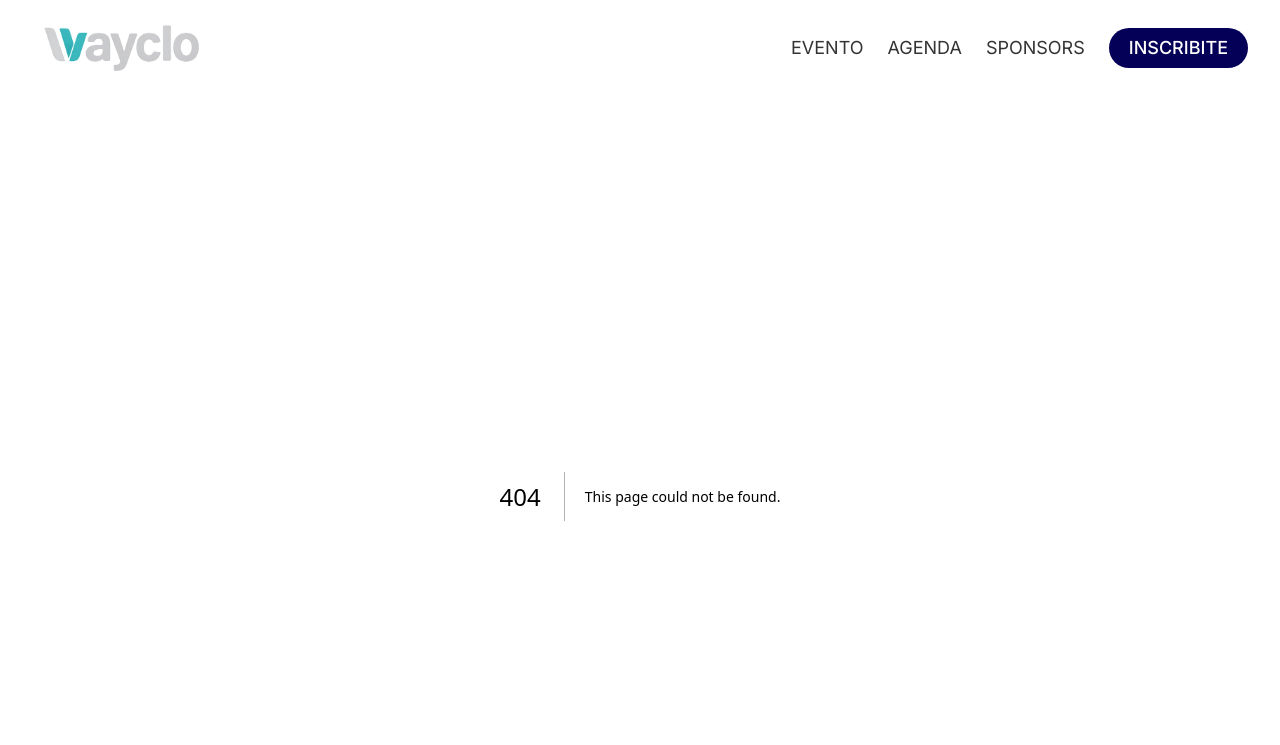
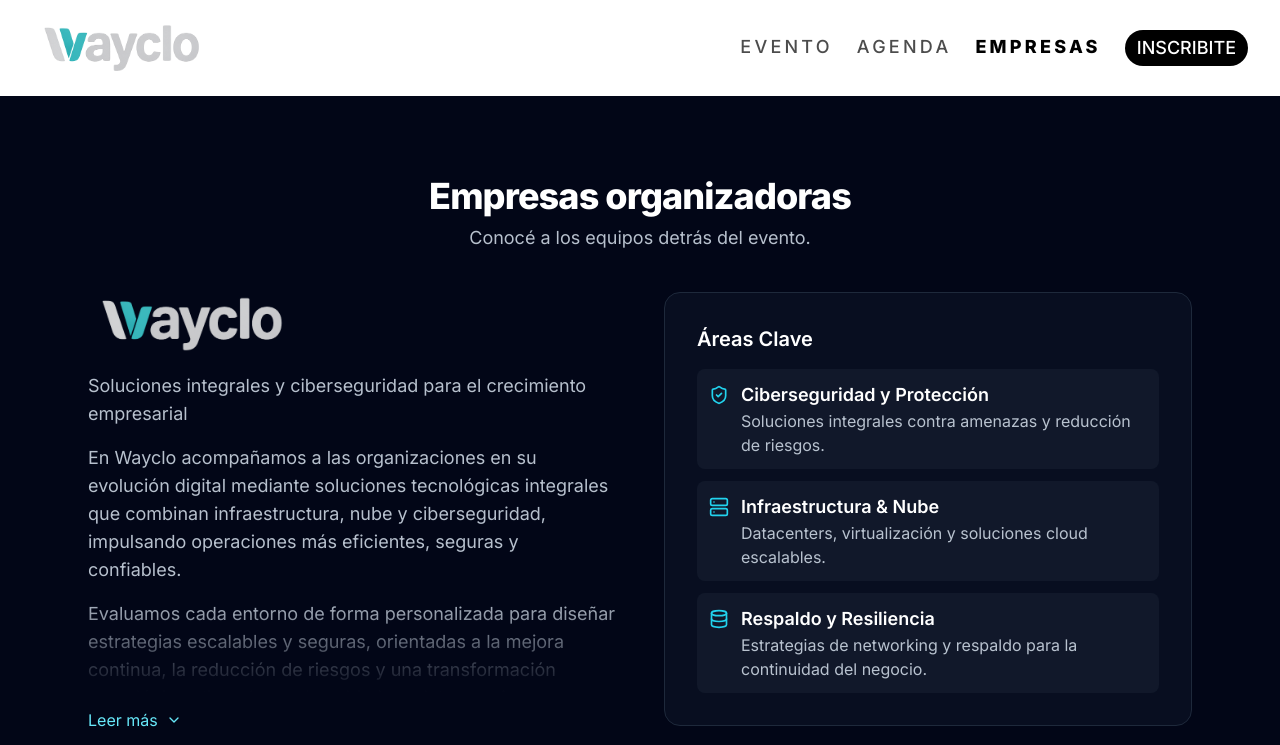
Before and after one commit to salvagariglio/wayclo, a Next.js app: page /empresas in a window 1280 px wide. Before the commit this address had no page. Shown: the top 745 px of the page. Built offline with nearby package versions, Linux system fonts and the light colour scheme.

Commit message:
updates after meeting

```diff
--- a/src/app/page.js
+++ b/src/app/page.js
@@ -12,7 +12,7 @@
         items={[
           { href: "#speakers", label: "Speakers" },
           { href: "#agenda", label: "Agenda" },
-          { href: "#sponsors", label: "Sponsors" },
+          { href: "#empresas", label: "Empresas" },
           { href: "#registro", label: "Inscribite" },
         ]}
       />
@@ -21,9 +21,6 @@
       <section id="empresas" className="scroll-mt-24">
         <Empresas />
       </section>
-      <section id="speakers" className="scroll-mt-24">
-        <Speakers />
-      </section>
       <ExpoFeatures />
       {/* ancla para que el botón de la navbar/hero enfoque el formulario/modal */}
       <div id="registro" className="h-1 w-1 opacity-0 pointer-events-none" />
--- a/src/components/CompaniesSection.jsx
+++ b/src/components/CompaniesSection.jsx
@@ -1,6 +1,6 @@
 "use client";
 
-import { useMemo, useState, useEffect } from "react";
+import { useMemo, useState } from "react";
 import {
   ChevronDown,
   ArrowRight,
@@ -38,25 +38,11 @@
 
 export default function CompaniesSection({ data = [] }) {
   const safeData = Array.isArray(data) ? data : [];
-  const firstId = safeData[0]?.id ?? "";
 
-  const [active, setActive] = useState(firstId);
-
-  useEffect(() => {
-    if (typeof window === "undefined") return;
-    const u = new URL(window.location.href);
-    const empresa = u.searchParams.get("empresa");
-    if (empresa && safeData.some((d) => d.id === empresa)) {
-      setActive(empresa);
-    }
-  }, [safeData]);
-
-  if (safeData.length === 0) {
-    return null;
-  }
+  if (safeData.length === 0) return null;
 
   return (
-    <section id="sponsors" className="bg-slate-950 text-white">
+    <section id="empresas" className="bg-slate-950 text-white">
       <div className="mx-auto max-w-6xl px-6 py-16 md:py-20">
         <h2 className="text-3xl md:text-4xl font-extrabold tracking-tight text-center">
           Empresas organizadoras
@@ -65,29 +51,13 @@
           Conocé a los equipos detrás del evento.
         </p>
 
-        {/* Botones (Tabs responsivos, usando flex-wrap) */}
-        <div className="flex flex-wrap items-center justify-center gap-3 mt-8">
+        {/* Listado estático de panels, uno debajo del otro */}
+        <div className="mt-10 space-y-16 md:space-y-24">
           {safeData.map((c) => (
-            <button
-              key={c.id}
-              onClick={() => setActive(c.id)}
-              className={[
-                "px-4 py-2 rounded-xl border text-sm md:text-base transition",
-                active === c.id
-                  ? "border-cyan-400/40 bg-cyan-500/10 text-white"
-                  : "border-slate-800 bg-slate-900/40 text-slate-300 hover:text-slate-100 hover:border-cyan-400/20",
-              ].join(" ")}
-            >
-              {c.name}
-            </button>
+            <div key={c.id} id={c.id} className="scroll-mt-24">
+              <CompanyPanel {...c} />
+            </div>
           ))}
-        </div>
-
-        {/* Panel activo */}
-        <div className="block mt-10">
-          {safeData.map((c) =>
-            active === c.id ? <CompanyPanel key={c.id} {...c} /> : null
-          )}
         </div>
       </div>
     </section>
@@ -176,9 +146,9 @@
         </div>
       </div>
 
-      {/* DERECHA: Ahora solo tiene espacio, los fondos están en los hijos */}
+      {/* Derecha: tarjetas de áreas y enlaces */}
       <div className="space-y-5">
-        {/* Sección 1: Áreas Clave (con su propio background y borde) */}
+        {/* Sección 1: Áreas Clave */}
         <div className="rounded-2xl border border-slate-800 bg-slate-900/50 p-6 md:p-8">
           <h4 className="text-lg md:text-xl font-semibold text-white mb-4">
             Áreas Clave
@@ -206,7 +176,7 @@
           </ul>
         </div>
 
-        {/* Sección 2: Enlaces (con su propio background y borde) */}
+        {/* Sección 2: Enlaces */}
         {links.length > 0 && (
           <div className="rounded-2xl border border-slate-800 bg-slate-900/50 p-6 md:p-8">
             <h4 className="text-lg md:text-xl font-semibold text-white mb-4">
--- a/src/components/Empresas.jsx
+++ b/src/components/Empresas.jsx
@@ -7,29 +7,10 @@
 
 export default function Empresas() {
   return (
-    <div
-      className="
-        w-full flex flex-col items-center justify-center
-        gap-8 sm:gap-10
-        sm:mt-32
-        mb-24
-      "
-    >
-      {/* Logo principal (Wayclo) */}
-      <div className="flex justify-center">
+    <div className="my-10 flex items-center justify-center gap-10 sm:gap-12">
       <Image
         src={WaycloLogo}
         alt="Wayclo"
-          className="h-20 sm:h-28 md:h-32 w-auto opacity-95"
-          priority
-        />
-      </div>
-
-      {/* Logos secundarios (Lenovo + Intercity) */}
-      <div className="flex items-center justify-center gap-10 sm:gap-12">
-        <Image
-          src={LenovoLogo}
-          alt="Lenovo"
         className="h-12 sm:h-16 md:h-20 w-auto opacity-95"
         priority
       />
@@ -41,6 +22,5 @@
         priority
       />
     </div>
-    </div>
   );
 }
--- a/src/components/Hero.jsx
+++ b/src/components/Hero.jsx
@@ -2,6 +2,7 @@
 import Image from "next/image";
 import ShieldCheck from "../../public/shield-check.png";
 import LaptopShield from "../../public/laptop-shield.png";
+import WaycloLogo from "../../public/logo-wayclo.png";
 
 export default function Hero() {
   return (
@@ -15,6 +16,14 @@
         text-center
       "
     >
+      <div className="mb-6 flex justify-center">
+        <Image
+          src={WaycloLogo}
+          alt="Wayclo"
+          className="h-12 sm:h-16 md:h-20 w-auto opacity-95"
+          priority
+        />
+      </div>
       {/* TITULAR */}
       <h1
         className="
@@ -78,12 +87,12 @@
           absolute
 
           /* ✅ posición y tamaño base (mobile first) */
-          left-4 top-32 w-16
+          left-4 top-48 w-16
 
           /* ✅ overrides por breakpoint */
-          sm:left-5  sm:top-40  sm:w-28
-          md:left-[10px] md:top-48 md:w-40
-          lg:left-[20px] lg:top-60 lg:w-48
+          sm:left-5  sm:top-60  sm:w-28
+          md:left-[10px] md:top-72 md:w-40
+          lg:left-[20px] lg:top-96 lg:w-48
           xl:left-[-80px] xl:w-56
 
           drop-shadow-[0_8px_24px_rgba(0,0,0,0.20)]
@@ -103,13 +112,13 @@
           absolute
 
           /* ✅ posición y tamaño base (mobile first) */
-          right-1 top-[24rem] w-[100px]
+          right-1 top-[28rem] w-[100px]
 
           /* ✅ overrides por breakpoint */
-          sm:right-[30px] sm:top-80   sm:w-[220px]
-          md:right-[20px] md:top-96   md:w-[300px]
-          lg:right-[40px] lg:top-[28rem] lg:w-[350px]
-          xl:right-[-80px] xl:top-96   xl:w-[400px]
+          sm:right-[30px] sm:top-98   sm:w-[220px]
+          md:right-[20px] md:top-[32rem]   md:w-[300px]
+          lg:right-[40px] lg:top-[36rem] lg:w-[350px]
+          xl:right-[-80px] xl:top-90   xl:w-[400px]
 
           drop-shadow-[0_16px_40px_rgba(0,0,0,0.25)]
           select-none pointer-events-none
--- a/src/components/NavBar.jsx
+++ b/src/components/NavBar.jsx
@@ -10,7 +10,7 @@
 const LINKS = [
   { href: "/", label: "EVENTO" },
   { href: "/agenda", label: "AGENDA" },
-  { href: "/sponsors", label: "SPONSORS" },
+  { href: "/empresas", label: "EMPRESAS" },
 ];
 
 export default function NavBar({ dimmed = false }) {
@@ -69,19 +69,20 @@
                 <Link
                   href={l.href}
                   className={[
-                    dimmed
-                      ? "text-white/90 hover:text-white"
-                      : "text-black/80 hover:text-black",
-                    "text-lg transition-opacity relative after:absolute after:left-0 after:-bottom-1 after:h-[2px] after:w-0",
-                    dimmed
-                      ? "after:bg-white/70"
-                      : "after:bg-[var(--brand,#050057)]",
-                    "after:transition-[width] hover:after:w-full",
-                    isActive(l.href) ? "after:w-full opacity-100" : "",
+                    // texto base en mayúsculas y espaciado tipo la captura
+                    "uppercase tracking-[0.18em] text-lg transition leading-none",
+
+                    // color general y hover
+                    " hover:text-black",
+
+                    // cuando está activo, lo hacemos bold
+                    isActive(l.href) ? "font-extrabold text-black" : "font-medium text-black/70",
+
                   ].join(" ")}
                 >
                   {l.label}
                 </Link>
+
               </li>
             ))}
           </ul>
@@ -90,10 +91,10 @@
           <Button
             onClick={() => document.dispatchEvent(new Event("open-register"))}
             className={[
-              "gap-2 hover:opacity-90 text-lg rounded-full p-5",
+              "gap-2 hover:opacity-90 text-lg rounded-full p-3",
               dimmed
                 ? "bg-white text-slate-900"
-                : "bg-[var(--brand,#050057)] text-white",
+                : "bg-black text-white",
             ].join(" ")}
           >
             INSCRIBITE
```
Also changed, not shown: src/app/empresas/page.jsx (renamed from src/app/sponsors/page.jsx). Lines whose indentation alone changed are shown as unchanged.
